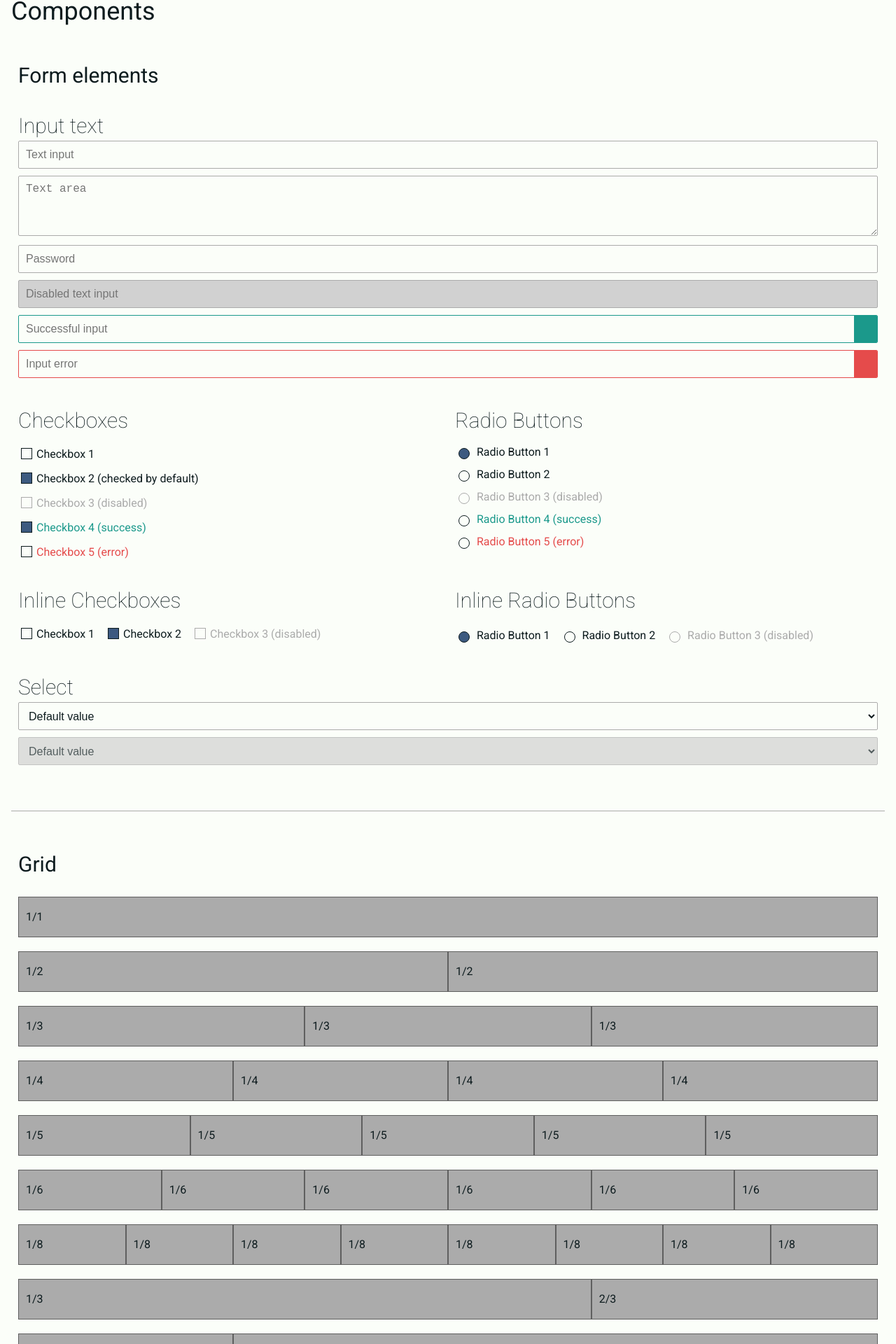
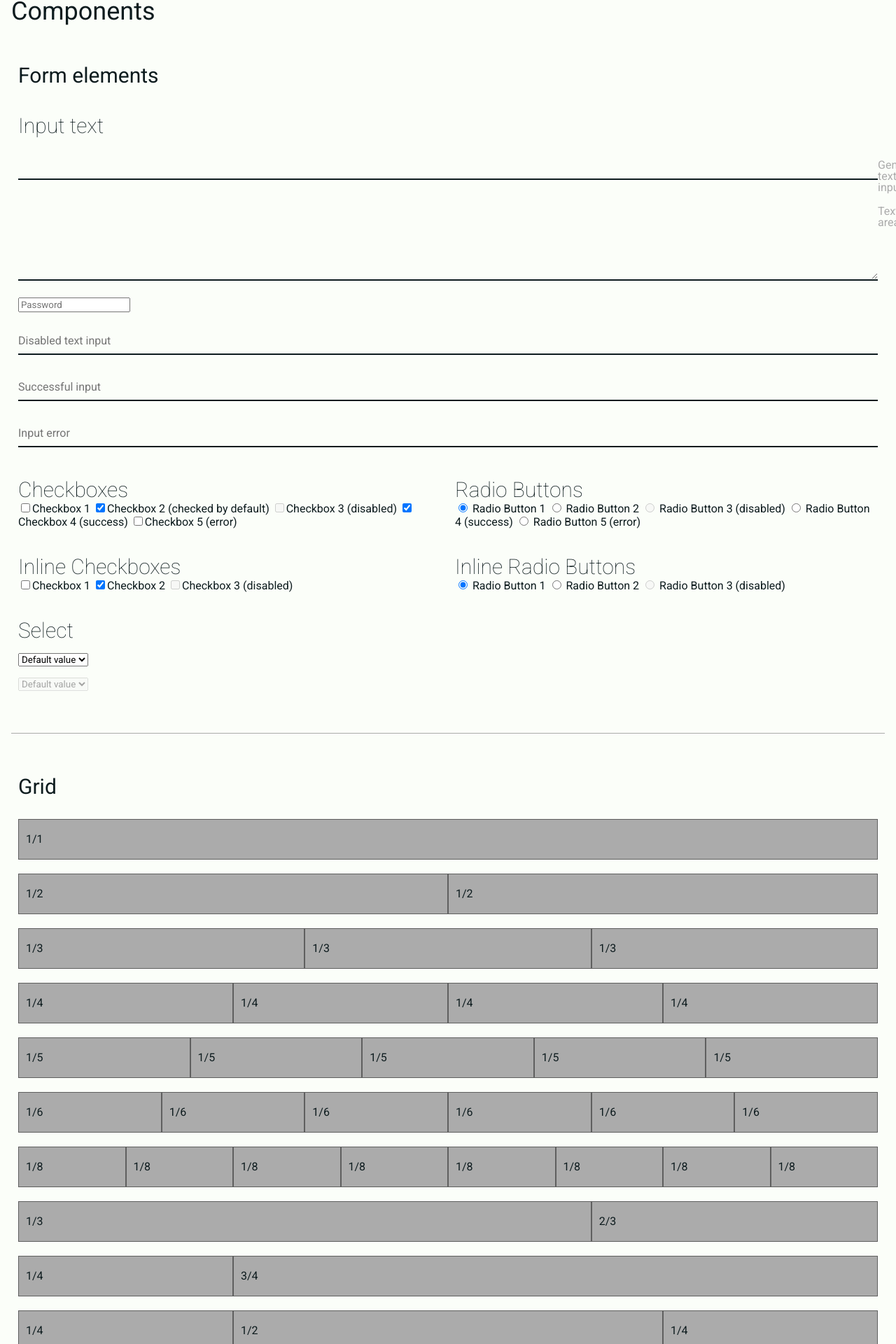
Before and after one commit to pieruf/component-library, a Jekyll site: the page built from index.html, in a window 1280 px wide. Shown: the top 1920 px of the page at 70% size. Built offline with Jekyll 4.4.1, drawn with Linux system fonts in a browser that asks for light colours.

Commit message:
Reworking all form input fields. Added js module.

```diff
--- a/_includes/head.html
+++ b/_includes/head.html
@@ -6,4 +6,6 @@
 <meta name="viewport" content="width=device-width, initial-scale=1">
 
 <link rel="stylesheet" href="css/style.css" media="screen">
+<script src="https://ajax.googleapis.com/ajax/libs/jquery/1.12.0/jquery.min.js"></script>
+<script src="assets/js/component-library.js"></script>
 <!--<script src="assets/jquery/jquery-1.11.3.min.js"></script>
--- a/_sass/forms.scss
+++ b/_sass/forms.scss
@@ -1,116 +1,46 @@
+input, textarea, select, button {
+	font-family: $font-stack; // Fixes Mozilla issue
+}
+
 .input-element {
 	position: relative;
-	input, textarea, select {
+	margin-top: rem(16);
+	label {
+		color: $color-grey;
+	    position: absolute;
+	    top: rem(16);
+	    @include font-size(16);
+	    @include line-height(16);
+	    @include transition(.2s ease-out);
+	}
+
+	label.filled {
+		top: rem(-10);
+	}
+
+	input[type="text"], textarea {
+		width: 100%;
 		height: 40px;
 		box-sizing: border-box;
-	    width: 100%;
-	    padding: 10px 50px 10px 10px;
+	    padding: 10px 50px 10px 0;
 	    margin: 5px 0;
 	    @include font-size(16);
 	    @include line-height(16);
 	    color: $color-dark;
 	    background-color: $color-light;
-	    border: 1px solid $color-grey;
-	    border-radius: 2px;
-	    @include transition(border-color ease-in-out .10s, -webkit-box-shadow ease-in-out .10s);
-	    @include transition(border-color ease-in-out .10s, box-shadow ease-in-out .10s);
-	    &:focus {
-		    @include input-focus($color-main);
+	    border: none;
+	    border-bottom: 2px solid $color-dark;
+		&:focus:not([readonly]) {
+			outline: none;
+		    border-bottom: 2px solid $color-main;
 	    }
-	    &[disabled] {
-			@include cursor('disabled');
-			background-color: lighten($color-grey, 15%);
-		}
-    }
-    textarea {
+		&:focus:not([readonly])+label {
+		    color: $color-main;
+		    top: rem(-10);
+	    }
+	}
+
+	textarea {
 	    height: auto;
     }
-
-    &.input-success  {
-	    input, textarea {
-		    border: 1px solid $color-confirm;
-		    &:focus {
-			    @include input-focus($color-confirm);
-		    }
-		}
-	    .input-feedback {
-		    background: $color-confirm;
-			&:before {
-				content: "\e876";
-			}
-	    }
-	}
-	&.input-error  {
-		input, textarea {
-		    border: 1px solid $color-warn;
-		    &:focus {
-			    @include input-focus($color-warn);
-		    }
-		}
-		.input-feedback {
-			background: $color-warn;
-			&:before {
-				content: "\e001";
-			}
-		}
-	}
 }
-
-.input-feedback {
-	font-family: $material-font;
-    position: absolute;
-    top: 6px;
-    right: 1px;
-    font-size: rem(24);
-    line-height: rem(24);
-    padding: 7px;
-    color: white;
-    border-top-right-radius: 1px;
-    border-bottom-right-radius: 1px;
-}
-
-.options-group {
-	margin: 10px 0;
-	.checkbox, .radio {
-		display: block;
-	    padding: 5px 0;
-	    float: left; // Decrease the dimension of the interaction area
-		clear: both; // Decrease the dimension of the interaction area
-	    &.option-disabled {
-		    color: $color-grey;
-		    @include cursor('disabled');
-	    }
-	    &.option-success {
-		    color: $color-confirm;
-	    }
-	    &.option-error {
-		    color: $color-warn;
-	    }
-	}
-	&.inline {
-		.checkbox, .radio {
-			display: inline-block;
-			padding-right: 15px;
-			float: left;
-			clear: none;
-		}
-	}
-	input[type="checkbox"], input[type="radio"] {
-		@include option;
-	    &:checked {
-			background-color: $color-main;
-		}
-		&[disabled] {
-		    border-color: $color-grey;
-		}
-		&:focus {
-			outline: none;
-		}
-		&[disabled] {
-			@include cursor('disabled');
-		}
-	}
-	input[type="radio"] {
-		border-radius: rem($font-size);
-	}
-}
--- a/_sass/mixins.scss
+++ b/_sass/mixins.scss
@@ -236,9 +236,7 @@
     -webkit-appearance: none;
     appearance: none;
     margin-right: 6px;
-    position: relative;
-    top: 5px;
-}
+    vertical-align: middle;}
 
 @mixin box-shadow($args...) {
 	-webkit-box-shadow: $args;
--- a/_sass/typography.scss
+++ b/_sass/typography.scss
@@ -188,21 +188,3 @@ code.block {
     padding: 20px;
     margin: 20px 0;
 }
-
-span.check {
-	&:before {
-		content: "\e876";
-	}
-}
-
-span.error {
-	&:before {
-		content: "\e14c";
-	}
-}
-
-span.warning {
-	&:before {
-		content: "\e001";
-	}
-}
--- /dev/null
+++ b/assets/js/component-library.js
@@ -0,0 +1,18 @@
+var input_fields = 'input[type=text], textarea';
+
+$(document).ready(function() {
+
+   $(input_fields).each(function(index, element) {
+	    if ($(element).val().length > 0) {
+	      $(this).siblings('label, i').addClass('filled');
+	    } else {
+	      $(this).siblings('label, i').removeClass('filled');
+	    }
+	});
+});
+
+$(document).on('change', input_fields, function () {
+  if($(this).val().length !== 0 || $(this).attr('placeholder') !== undefined) {
+    $(this).siblings('label').addClass('filled');
+  }
+});
```
Also changed, not shown: _components/forms.html (+22 -18 lines), 4 other files.
